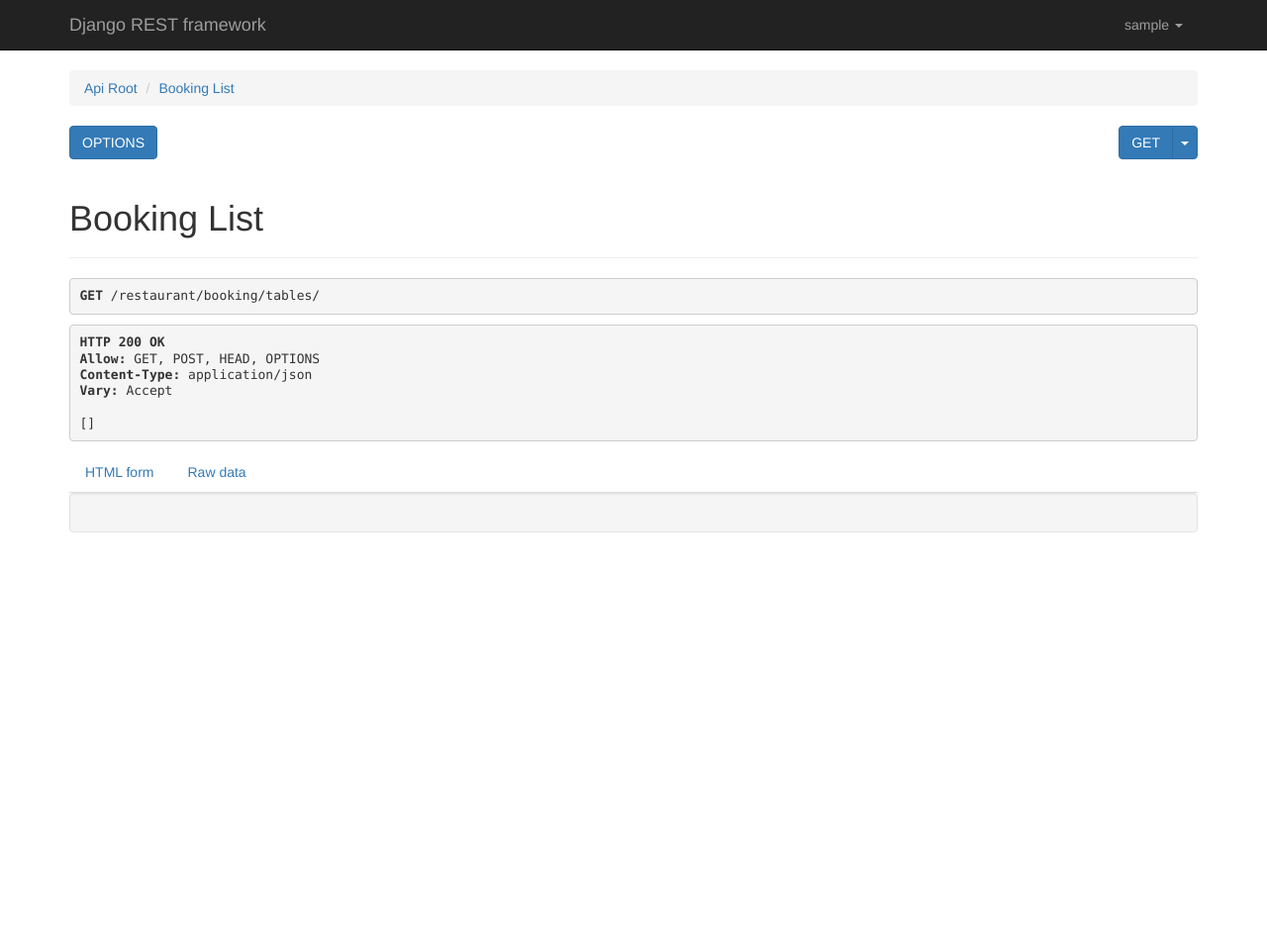
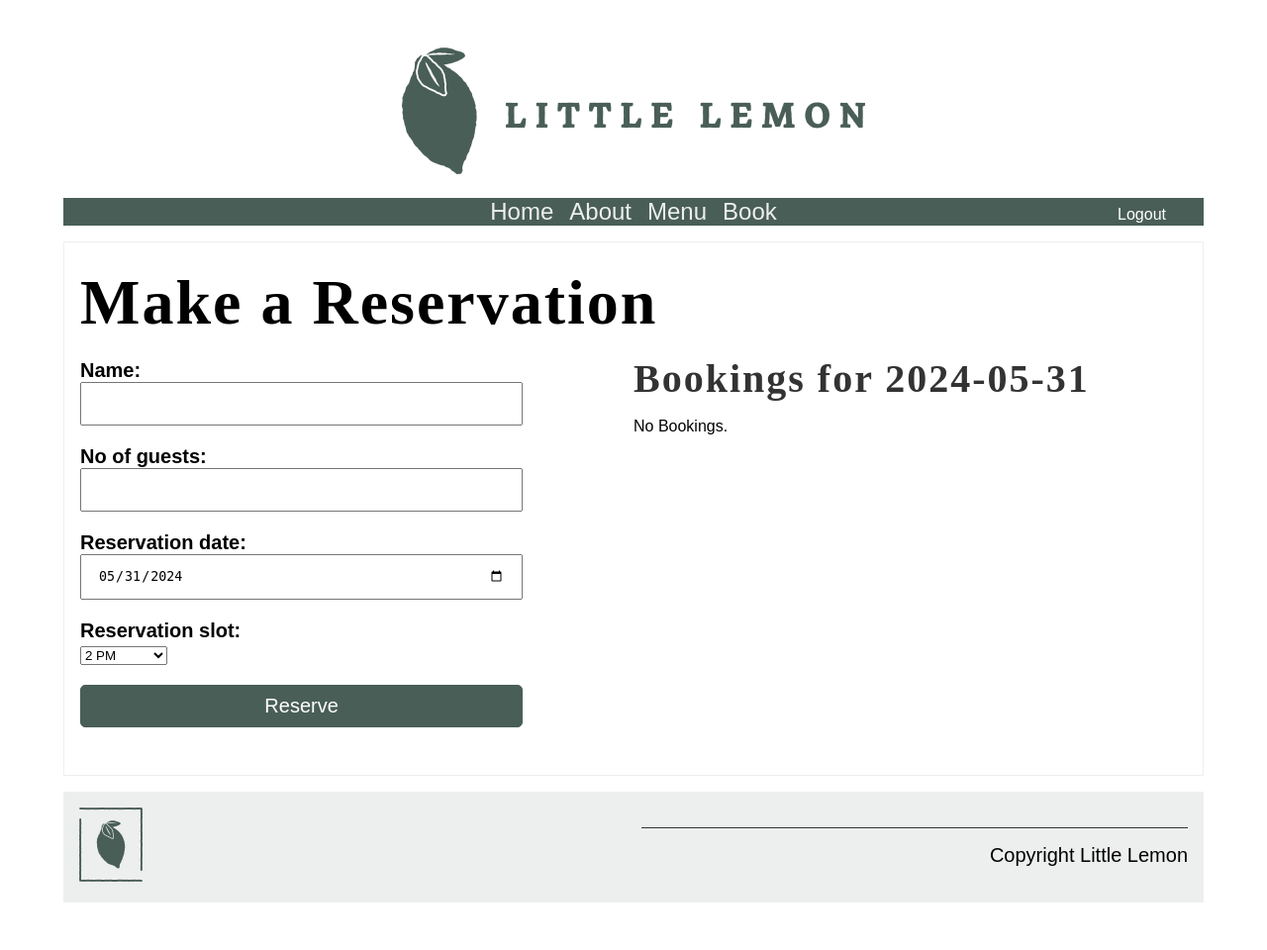
Before and after one commit to AlmazBerhe/littlelemon_capstone, a Django app: page /restaurant/booking/tables/ in a window 1280 px wide. Shown: the whole page at 99% size. Before the commit the page ends 538 px from the top, so only its background shows below. Run offline with Django 5.2, Linux system fonts and the light colour scheme; the visitor is signed in with stand-in values (Sample User, id 1); data that the repository does not hold is empty; some libraries are stand-ins or nearby versions.

Commit message:
added UI (html files, views and css)

```diff
--- a/littlelemon/settings.py
+++ b/littlelemon/settings.py
@@ -140,3 +140,6 @@ REST_FRAMEWORK = {
 DJOSER = {
     "USER_ID_FIELD": "username"
 }
+
+LOGIN_REDIRECT_URL = 'home'
+LOGOUT_REDIRECT_URL = 'login'
--- a/littlelemon/urls.py
+++ b/littlelemon/urls.py
@@ -18,16 +18,32 @@ from django.contrib import admin
 from django.urls import path, include
 from restaurant import views
 from rest_framework import routers
+from restaurant.views import BookingViewSet
+from django.contrib.auth.views import LoginView, LogoutView
+
+from django.contrib.auth import logout
+from django.shortcuts import redirect
+
+def custom_logout_view(request):
+    logout(request)
+    return redirect('login')
 
 router = routers.DefaultRouter()
 router.register(r'restaurant/users', views.UserViewSet)
-router.register(r'restaurant/booking/tables', views.BookingViewSet)
+router.register(r'restaurant/booking/tables', views.BookingViewSet, basename="booking")
 
 
 urlpatterns = [
     path('admin/', admin.site.urls),
     path('restaurant/', include('restaurant.urls')),
     path('', include(router.urls)),
+    path('restaurant/booking/tables/', BookingViewSet.as_view({'get': 'list', 'post': 'create'}), name='book'),
     path('auth/', include('djoser.urls')),
     path('auth/', include('djoser.urls.authtoken')),
+    path('accounts/login/', LoginView.as_view(template_name='login.html', redirect_authenticated_user=True), name='login'),
+
+    # note: remove duplicated url for login. Use either accounts/login or login
+    path('login/', LoginView.as_view(template_name='login.html', redirect_authenticated_user=True), name='login'),
+    path('logout/', custom_logout_view, name='logout'),
+
 ]
--- /dev/null
+++ b/restaurant/forms.py
@@ -0,0 +1,18 @@
+from django import forms
+from .models import Booking
+from django.contrib.auth.models import User
+
+class BookingForm(forms.ModelForm):
+
+    class Meta:
+        model = Booking
+        fields = "__all__"
+        widgets = {
+            'reservation_slot': forms.Select(choices=[])
+        }
+
+class LoginForm(forms.ModelForm):
+
+    class Meta:
+        model = User
+        fields = ["username", "password"]
--- a/restaurant/serializers.py
+++ b/restaurant/serializers.py
@@ -18,3 +18,9 @@ class BookingSerializer(serializers.ModelSerializer):
     class Meta:
         model = Booking
         fields = "__all__"
+
+class BookingsSerializer(serializers.ModelSerializer):
+
+    class Meta:
+        model = Booking
+        fields = "__all__"
--- a/restaurant/static/css/style.css
+++ b/restaurant/static/css/style.css
@@ -59,11 +59,19 @@ nav ul {
     text-align: center;
     padding-inline-start: 0rem;
     margin-bottom: 0px;
+    display: flex;
+    justify-content: center;
 }
 
 nav ul li {
     display: inline-block;
-    margin: 0.5rem;
+    margin: 0 0.5rem;
+}
+
+nav ul li#logout {
+    position: absolute;
+    right: 0;
+    margin-right: 6rem;
 }
 
 nav ul a {
@@ -133,6 +141,13 @@ input{
     display: block;
     color: #fff;
     line-height: 25px;
+  }
+
+  button#logout-btn {
+    font-size: 1rem;
+    background: none;
+    border: none;
+    color: #fff;
   }
 
 #hero {
@@ -209,6 +224,11 @@ footer p {
     padding-bottom: 1rem;
   }
 
+  .column.login {
+    margin-left: auto;
+    margin-right: auto;
+  }
+
   .column figure {
     padding: 0px 12px;
 
@@ -252,4 +272,22 @@ footer p {
     #button{
         width: 100%;
     }
+
+    nav ul {
+        list-style: none;
+        font-size: 1rem;
+        margin-bottom: 0px;
+        display: flex;
+        justify-content: left;
+    }
+
+    nav ul li {
+        display: inline-block;
+        margin: 0.5rem;
+    }
+
+    nav ul li#logout {
+       margin-right: 2rem;
+       font-size: 0.5rem;
+    }
   }
--- /dev/null
+++ b/restaurant/templates/base.html
@@ -0,0 +1,28 @@
+{% load static %}
+
+<!DOCTYPE html>
+<html lang="en">
+<head>
+    <meta charset="UTF-8">
+    <meta name="viewport" content="width=device-width, initial-scale=1.0">
+    <link rel="stylesheet" href="{% static 'css/style.css' %}">
+    <title>Document</title>
+</head>
+<body>
+   <!-- header -->
+   {% include 'partials/_header.html' %}
+
+   <main>
+
+    {% block content %}
+
+    {% endblock content %}
+
+   </main>
+
+   <!-- content place holder -->
+
+   {% include 'partials/_footer.html' %}
+    <!-- footer -->
+</body>
+</html>
--- /dev/null
+++ b/restaurant/templates/book.html
@@ -0,0 +1,120 @@
+{% extends 'base.html' %}
+{% load static %}
+
+{% block content %}
+<section>
+    <article>
+        <h1>Make a Reservation</h1>
+
+        <div class="row">
+            <div class="column">
+                <form action="" method="POST">
+                    {% csrf_token %}
+                    {{ form.as_p }}
+                    <div>
+                        <button type="submit" id="button">Reserve</button>
+                    </div>
+                </form>
+            </div>
+
+            <div class="column">
+                <h2>Bookings for <span id="today"></span></h2>
+                <div id="bookings">
+                    {{ booking|safe }}
+                </div>
+            </div>
+
+        </div>
+    </article>
+</section>
+
+<script>
+    const reservationDateElement = document.getElementById('id_reservation_date');
+    const reservationSlotElement = document.getElementById("id_reservation_slot");
+    const reservationButton = document.querySelector('button[type="submit"]');
+
+    reservationDateElement.type = "date";
+    let date = new Date();
+    reservationDateElement.value = `${date.getFullYear()}-${(date.getMonth() + 1).toString().padStart(2, "0")}-${date.getDate().toString().padStart(2, "0")}`;
+
+    // after saving a new booking, persist selcted date
+    var reservation_date = '{{ reservation_date|safe }}';
+    if (reservation_date) {
+        reservationDateElement.value = reservation_date;
+    }
+
+    getBookings();
+
+    function getBookings() {
+
+        let reserved_slots = [];
+        const date = reservationDateElement.value;
+        document.getElementById("today").innerHTML = date;
+
+        let endpoint = "{% url 'bookings' %}" + '?date=' + date;
+
+        fetch(endpoint)
+            .then(r => r.json())
+            .then(data => {
+                reserved_slots = [];
+                let bookings = '';
+
+                for (index in data) {
+                    item = data[index];
+                    reserved_slots.push(item.reservation_slot)
+                    bookings += `<p>${item.name} - ${formatTime(item.reservation_slot)}`
+                }
+
+                let slot_options = `<option value="0" disabled>Select time</option>`;
+
+                for (index = 14; index <= 23; index++) {
+                    var label = formatTime(index);
+
+                    if (reserved_slots.includes(index)) {
+                        slot_options += `<option value=${index} disabled>${label}</option>`
+                    } else {
+                        slot_options += `<option value=${index}>${label}</option>`
+                    }
+                }
+
+                reservationSlotElement.innerHTML = slot_options;
+
+                let bookings_for_date = document.getElementById("bookings");
+
+                bookings_for_date.innerHTML = "No Bookings."
+                if (bookings) {
+                    bookings_for_date.innerHTML = bookings;
+                }
+
+            });
+
+    }
+
+    function formatTime(time) {
+        const ampm = time < 12 ? 'AM' : 'PM';
+        const t = time <= 12 ? time : time - 12;
+        const label = `${t} ${ampm}`;
+        return label;
+    }
+
+    reservationDateElement.addEventListener('change', function () {
+        const date = new Date();
+        let dateValue = `${date.getFullYear()}-${(date.getMonth() + 1).toString().padStart(2, "0")}-${date.getDate().toString().padStart(2, "0")}`;
+
+        today_or_future = reservationDateElement.value >= dateValue;
+
+        if (!today_or_future) {
+            reservationSlotElement.setAttribute('disabled', true);
+            reservationButton.setAttribute('disabled', true);
+        } else {
+            reservationSlotElement.removeAttribute('disabled');
+            reservationButton.removeAttribute('disabled');
+        }
+
+        getBookings();
+
+    })
+
+</script>
+
+{% endblock content %}
--- /dev/null
+++ b/restaurant/templates/partials/_footer.html
@@ -0,0 +1,7 @@
+{% load static %}
+<footer>
+    <article><img src="{% static 'img/logo_footer.png' %}" alt="footer logo"></article>
+    <article>
+        <p>Copyright Little Lemon</p>
+    </article>
+</footer>
--- /dev/null
+++ b/restaurant/templates/partials/_header.html
@@ -0,0 +1,22 @@
+{% load static %}
+<header>
+    <img src="{% static 'img/logo.png' %}">
+</header>
+<nav>
+    <ul>
+        <li><a href="{% url 'home' %}">Home</a>
+        </li>
+        <li><a href="{% url 'about' %}">About</a>
+        </li>
+        <li><a href="{% url 'menu' %}">Menu</a>
+        </li>
+        <li><a href="{% url 'book' %}">Book</a>
+        </li>
+        <li id="logout"><form method="post" action="{% url 'logout' %}">
+            {% csrf_token %}
+            <button type="submit" id="logout-btn">Logout</button>
+        </form>
+        </li>
+
+    </ul>
+</nav>
--- a/restaurant/urls.py
+++ b/restaurant/urls.py
@@ -3,9 +3,11 @@ from . import views
 from rest_framework.authtoken.views import obtain_auth_token
 
 urlpatterns = [
-    path('', views.index, name="index"),
+    path("", views.home, name="home"),
+    path("about", views.about, name="about"),
+    path('menu', views.MenuItemView.as_view(), name="menu"),
+    path('menu/<int:pk>', views.SingleMenuItemView.as_view()),
+    path('bookings', views.BookingsView.as_view(), name="bookings"),
     path('api-auth/', include('rest_framework.urls', namespace='rest_framework')),
     path('api-token-auth/', obtain_auth_token),
-    path('menu', views.MenuItemView.as_view()),
-    path('menu/<int:pk>', views.SingleMenuItemView.as_view()),
 ]
--- a/restaurant/views.py
+++ b/restaurant/views.py
@@ -1,12 +1,26 @@
-from django.shortcuts import render, HttpResponse
+from django.shortcuts import render, HttpResponse, redirect
 from django.contrib.auth.models import User
-from rest_framework import viewsets, generics
+from django.contrib.auth.decorators import login_required
+from django.contrib.auth import authenticate, login as auth_login
+from rest_framework import viewsets, generics, status
 from rest_framework.permissions import IsAuthenticated
-from .serializers import UserSerializer, MenuItemSerializer, BookingSerializer
+from .serializers import UserSerializer, MenuItemSerializer, BookingSerializer, BookingsSerializer
 from .models import Menu, Booking
+from .forms import BookingForm, LoginForm
+from django.http import HttpResponseRedirect, JsonResponse
+from django.urls import reverse
+from rest_framework.authtoken.models import Token
+from rest_framework.decorators import action
+from datetime import datetime
 
-def index(request):
-    return render(request, 'index.html', {})
+
+@login_required
+def home(request):
+    return render(request, 'index.html')
+
+@login_required
+def about(request):
+    return render(request, 'about.html')
 
 class UserViewSet(viewsets.ModelViewSet):
     queryset = User.objects.all()
@@ -16,14 +30,76 @@ class UserViewSet(viewsets.ModelViewSet):
 class MenuItemView(generics.ListCreateAPIView):
     queryset = Menu.objects.all()
     serializer_class = MenuItemSerializer
-    permission_classes = [IsAuthenticated]
+
+    def get(self, request):
+        menu = Menu.objects.all()
+        return render(request, 'menu.html', {'menu': menu})
+
 
 class SingleMenuItemView(generics.RetrieveUpdateDestroyAPIView):
     queryset = Menu.objects.all()
     serializer_class = MenuItemSerializer
-    permission_classes = [IsAuthenticated]
+
+    def post(self, request):
+        permission_classes = [IsAuthenticated]
+
+    def dispatch(self, request, *args, **kwargs):
+        if request.method != "GET" and not request.user.is_authenticated:
+            return redirect('/login/')
+        return super().dispatch(request, *args, **kwargs)
+
 
 class BookingViewSet(viewsets.ModelViewSet):
     queryset = Booking.objects.all()
     serializer_class = BookingSerializer
     permission_classes = [IsAuthenticated]
+
+    def dispatch(self, request, *args, **kwargs):
+        if not request.user.is_authenticated:
+            return redirect('/login/')
+
+        return super().dispatch(request, *args, **kwargs)
+
+
+    def list(self, request):
+        if not request.user.is_authenticated:
+            return redirect('/login/')
+
+        return render(request, 'book.html', {'form': BookingForm})
+
+
+    def create(self, request):
+        if not request.user.is_authenticated:
+            return redirect('/login/')
+
+        serializer = self.get_serializer(data=request.data)
+        serializer.is_valid(raise_exception=True)
+
+        name = serializer.validated_data.get("name")
+        no_of_guests = serializer.validated_data.get("no_of_guests")
+        reservation_date = serializer.validated_data.get("reservation_date")
+        reservation_slot = serializer.validated_data.get("reservation_slot")
+
+        exist = Booking.objects.filter(reservation_date=reservation_date, reservation_slot=reservation_slot)
+
+        if exist.exists():
+            return render(request, 'book.html', {'form': BookingForm, 'error': 'Slot already booked'}, status=status.HTTP_400_BAD_REQUEST)
+
+        serializer.save()
+
+        return render(request, 'book.html', {'form': BookingForm})
+
+
+class BookingsView(generics.ListAPIView):
+    serializer_class = BookingsSerializer
+
+    def get(self, request):
+        date = request.GET.get('date')
+        if date:
+            bookings = Booking.objects.all().filter(reservation_date=date)
+        else:
+            bookings = Booking.objects.all()
+
+        booking_data = list(bookings.values())
+
+        return JsonResponse(booking_data, safe=False)
```
Also changed, not shown: restaurant/templates/about.html (added, +62 -0 lines), restaurant/templates/bookings.html (added, +39 -0 lines), restaurant/templates/index.html (+49 -13 lines), restaurant/templates/login.html (added, +41 -0 lines), restaurant/templates/menu.html (added, +22 -0 lines), restaurant/migrations/0003_remove_booking_bookingdate_booking_reservation_date_and_more.py (added).
